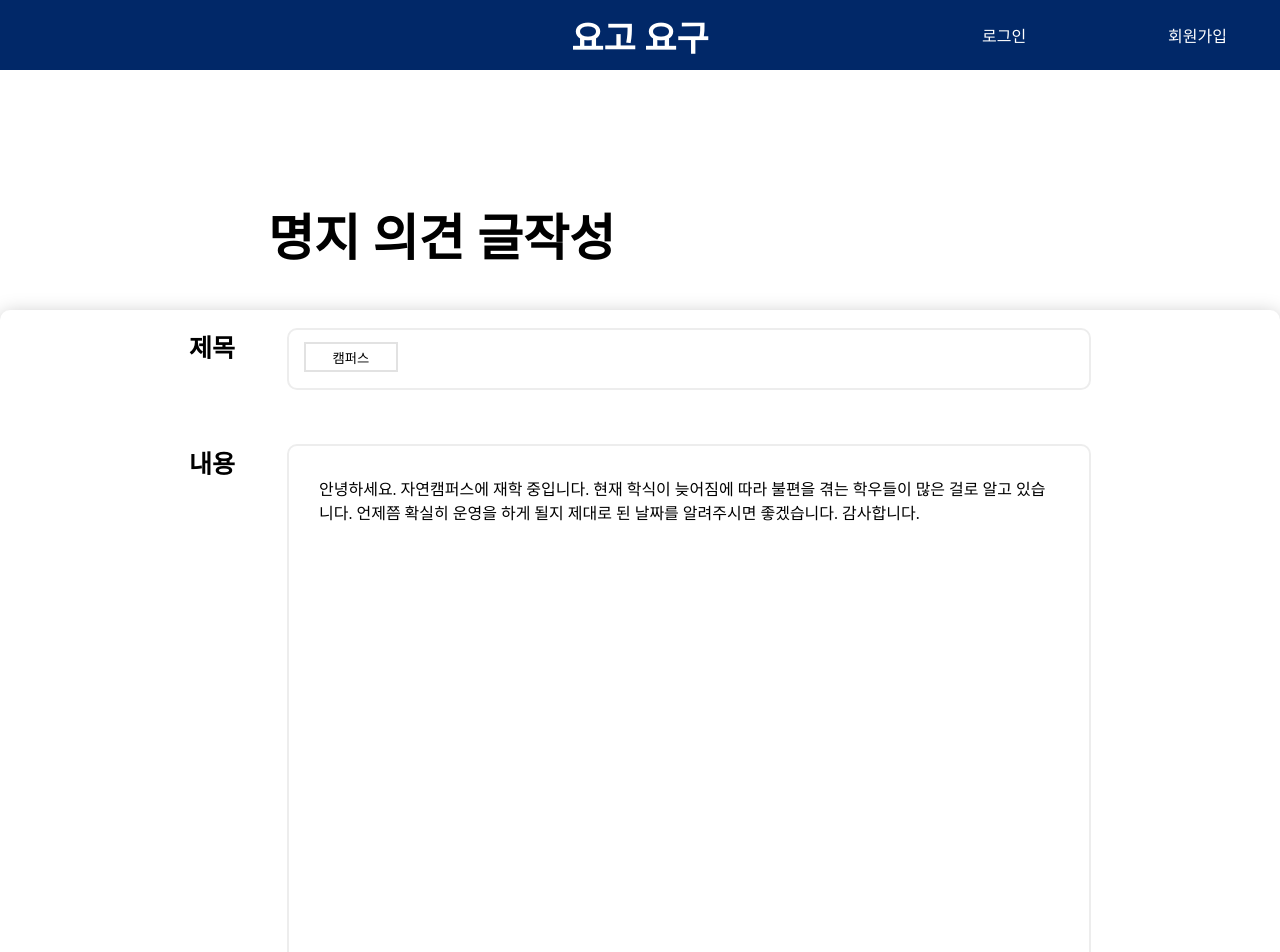
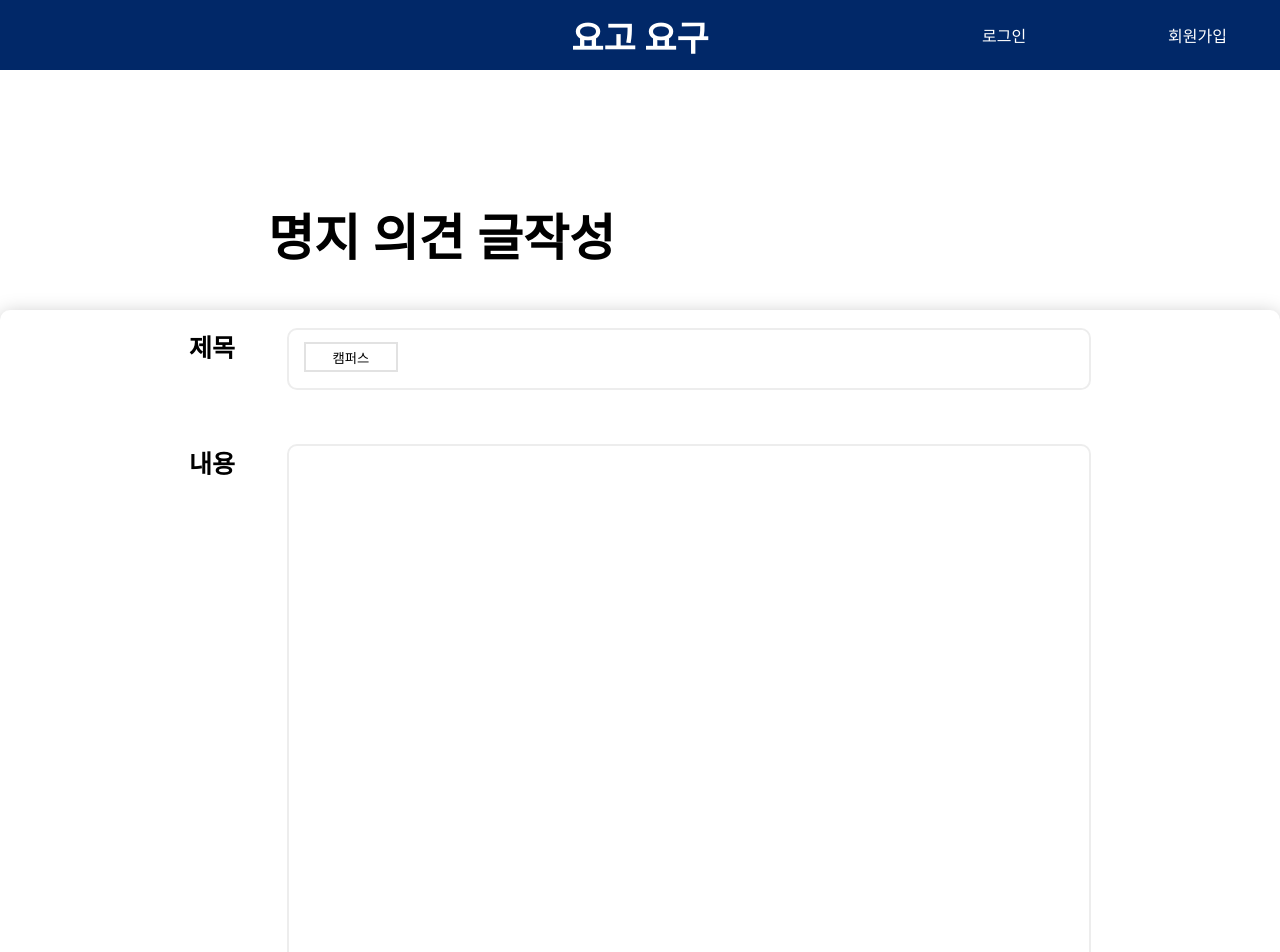
Before and after one commit to harksu/SW-Competition-FrontEnd, a React (Create React App) app: page /writing in a window 1280 px wide. Shown: the top 952 px of the page. Built offline with nearby package versions, Linux system fonts and the light colour scheme.

Commit message:
feat: input, textarea 추가

```diff
--- a/src/Pages/WritingPage.jsx
+++ b/src/Pages/WritingPage.jsx
@@ -1,33 +1,21 @@
 import styled from 'styled-components';
-import { useRecoilValue } from 'recoil';
 import WritingDropdownMenu from '../Components/WritingDropdownMenu';
-import { WritingAtom } from '../Atoms/WritingAtom';
 
 function WritingPage() {
-  const { tag } = useRecoilValue(WritingAtom);
-  console.log('tag: ', tag);
-  // const setWritingTitleState = useSetRecoilState(WritingAtom);
-
   return (
     <WritingWrapper>
       <Title>명지 의견 글작성</Title>
       <WritingBox>
         <SubTitleBox>
           <SubTitleText>제목</SubTitleText>
-          <SubTitleInput>
+          <SubTitle>
             <WritingDropdownMenu />
-            <SubTitle> {tag} </SubTitle>
-          </SubTitleInput>
+            <SubTitleInput maxLength={100} />
+          </SubTitle>
         </SubTitleBox>
         <ContentsBox>
           <SubTitleText>내용</SubTitleText>
-          <ContentsInput>
-            <ContentsText>
-              안녕하세요. 자연캠퍼스에 재학 중입니다. 현재 학식이 늦어짐에 따라
-              불편을 겪는 학우들이 많은 걸로 알고 있습니다. 언제쯤 확실히 운영을
-              하게 될지 제대로 된 날짜를 알려주시면 좋겠습니다. 감사합니다.
-            </ContentsText>
-          </ContentsInput>
+          <ContentsTextArea />
         </ContentsBox>
         <AgreeAndPostBox>
           <p>
@@ -84,7 +72,7 @@ const SubTitleText = styled.p`
   font-weight: bold;
 `;
 
-const SubTitleInput = styled.div`
+const SubTitle = styled.div`
   width: 800px;
   height: 58px;
   margin-left: 52px;
@@ -96,12 +84,17 @@ const SubTitleInput = styled.div`
   border-radius: 10px;
 `;
 
-const SubTitle = styled.p`
+const SubTitleInput = styled.input`
+  width: 660px;
   font-size: 22px;
   display: flex;
   justify-content: center;
   align-items: center;
   margin-left: 25px;
+  border: none;
+  :focus {
+    outline: none;
+  }
 `;
 
 // 내용 박스
@@ -109,9 +102,9 @@ const ContentsBox = styled.div`
   display: flex;
 `;
 
-const ContentsInput = styled.div`
-  width: 800px;
-  height: 600px;
+const ContentsTextArea = styled.textarea`
+  width: 740px;
+  height: 540px;
 
   background: #ffffff;
   border: 2px solid #ededed;
@@ -119,10 +112,10 @@ const ContentsInput = styled.div`
 
   margin-left: 52px;
   margin-bottom: 25px;
-`;
-
-const ContentsText = styled.p`
-  margin: 30px 30px 30px 30px;
+  padding: 30px;
+  resize: none;
+  overflow: hidden;
+  font-size: 20px;
 `;
 
 const NoneBox = styled.div`
--- a/src/components/WritingDropdownMenu.jsx
+++ b/src/components/WritingDropdownMenu.jsx
@@ -73,6 +73,7 @@ const DropDownButton = styled.button`
 `;
 
 const CampusBox = styled.div`
+  z-index: 50;
   width: 70px;
   height: 30px;
 
@@ -81,7 +82,7 @@ const CampusBox = styled.div`
   justify-content: center;
   align-items: center;
   font-size: 15px;
-  padding: 15px 20px 20px 10px;
+  padding: 25px 10px 25px 10px;
   background: #ffffff;
   border: 2px solid #e2e2e2;
   border-radius: 0px 0px 5px 5px;
```
